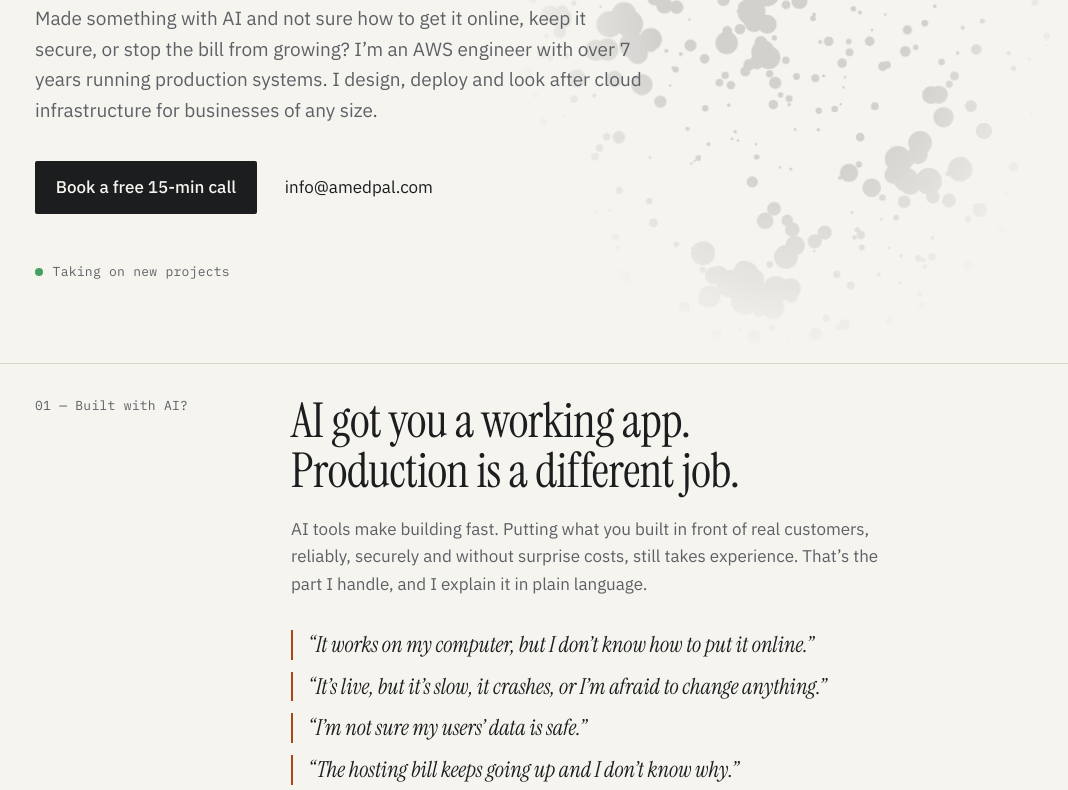
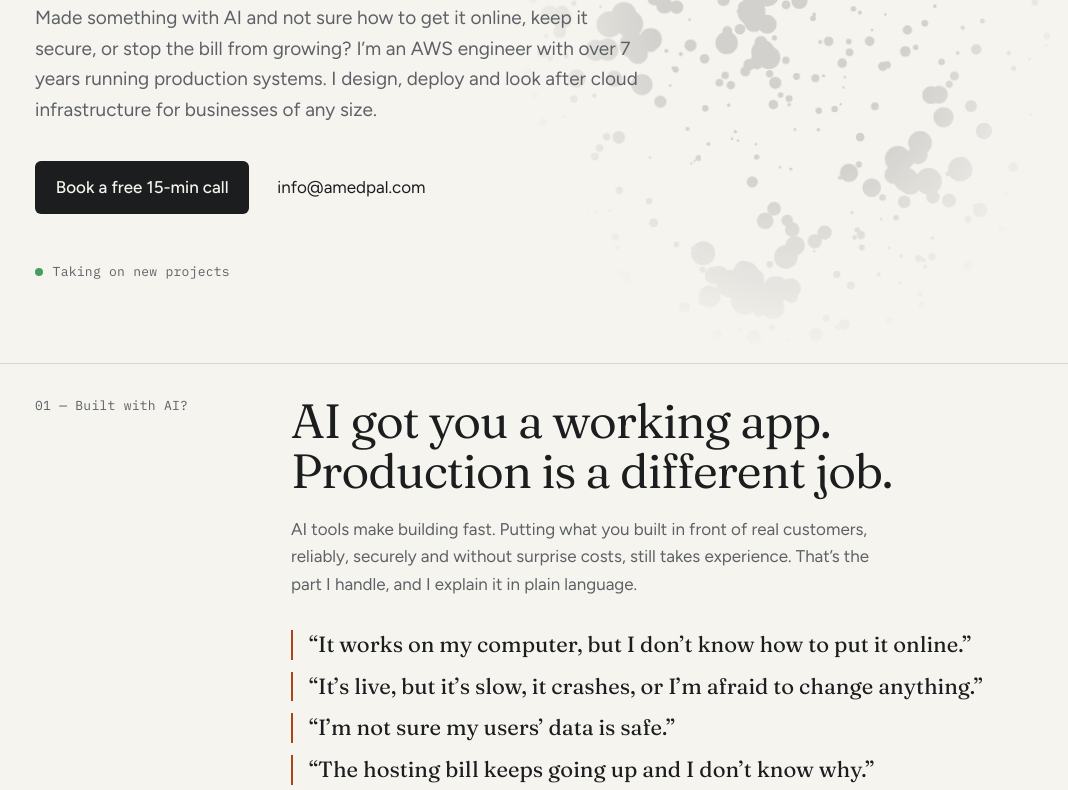
Before and after one commit to alfremedpal/amedpal-website, an Astro site: page / in a window 1280 px wide. Shown: the part 459-1249 px from the top of the page, without its empty margins (101-1169 px from the left). Built offline with nearby package versions, Linux system fonts and the light colour scheme; Astro itself is replaced by a stand-in of ours.

Commit message:
Soften font and CTA

```diff
--- a/src/components/CallToAction.astro
+++ b/src/components/CallToAction.astro
@@ -25,7 +25,7 @@ const t = useTranslations(Astro.currentLocale);
 		color: var(--bg);
 		text-decoration: none;
 		font-weight: 500;
-		border-radius: 2px;
+		border-radius: 6px;
 		transition:
 			background-color 0.2s ease,
 			transform 0.2s ease;
--- a/src/components/sections/BuiltWithAi.astro
+++ b/src/components/sections/BuiltWithAi.astro
@@ -25,7 +25,6 @@ const t = useTranslations(Astro.currentLocale);
 		padding-left: 1rem;
 		border-left: 2px solid var(--accent);
 		font-family: var(--serif);
-		font-style: italic;
 		font-size: 1.375rem;
 		line-height: 1.35;
 	}
--- a/src/layouts/Layout.astro
+++ b/src/layouts/Layout.astro
@@ -27,7 +27,7 @@ const alternates = (Object.keys(languages) as (keyof typeof languages)[]).map((l
 		<link rel="preconnect" href="https://fonts.googleapis.com" />
 		<link rel="preconnect" href="https://fonts.gstatic.com" crossorigin />
 		<link
-			href="https://fonts.googleapis.com/css2?family=IBM+Plex+Mono:wght@400;500&family=IBM+Plex+Sans:wght@400;500;600&family=Instrument+Serif:ital@0;1&display=swap"
+			href="https://fonts.googleapis.com/css2?family=Figtree:wght@400;500;600&family=Fraunces:ital,opsz,wght,SOFT,WONK@0,9..144,300..700,0..100,0..1;1,9..144,300..700,0..100,0..1&family=IBM+Plex+Mono:wght@400;500&display=swap"
 			rel="stylesheet"
 		/>
 		<title>{t.meta.title}</title>
--- a/src/styles/global.css
+++ b/src/styles/global.css
@@ -6,8 +6,8 @@
 	--line: #d9d5cb;
 	--accent: #a8461a;
 
-	--serif: 'Instrument Serif', Georgia, serif;
-	--sans: 'IBM Plex Sans', system-ui, sans-serif;
+	--serif: 'Fraunces', Georgia, serif;
+	--sans: 'Figtree', system-ui, sans-serif;
 	--mono: 'IBM Plex Mono', ui-monospace, monospace;
 
 	--max: 68rem;
@@ -59,9 +59,11 @@ h1,
 h2,
 h3 {
 	font-family: var(--serif);
-	font-weight: 400;
+	font-weight: 360;
+	/* Fraunces' soft axis rounds the terminals to match the dot texture. */
+	font-variation-settings: 'SOFT' 100, 'WONK' 0;
 	line-height: 1.05;
-	letter-spacing: -0.01em;
+	letter-spacing: -0.02em;
 	margin: 0;
 }
 
```
